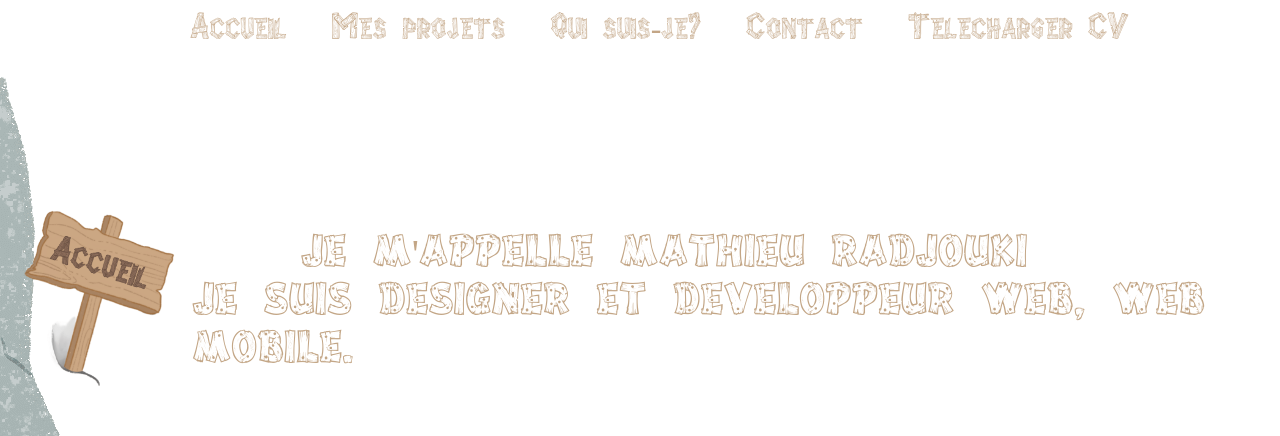
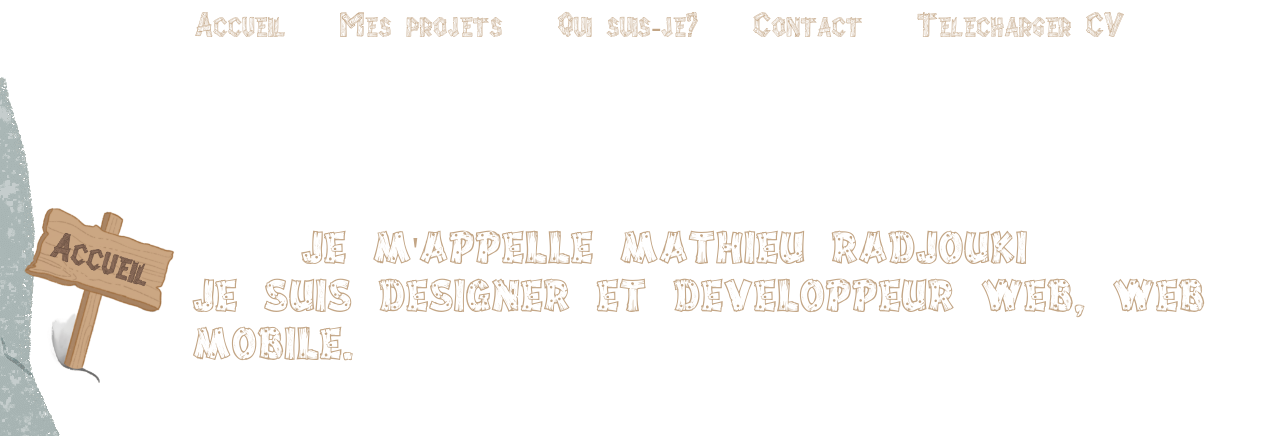
Before and after one commit to mathieuradjouki/portfolio, a PHP site: page / in a window 1280 px wide. Shown: the top 436 px of the page. Run offline with PHP 8.4, Linux system fonts and the light colour scheme; style sheets or scripts are compiled from the project's sources; some web fonts are replaced.

Commit message:
update link

```diff
--- a/assets/sass/composants/_header.scss
+++ b/assets/sass/composants/_header.scss
@@ -1,4 +1,5 @@
 @import "../base/typo";
+@import "../utils/variables";
 
 /*header*/
 header{
@@ -8,13 +9,16 @@ header{
         margin: auto;
         ul{
             font-family: 'alphawoodregular';
-            font-size: 2rem;
+            font-size: 30px;
             text-decoration: none;
             list-style: none;
             display: flex;
             justify-content: space-around;
             a{
                 color: #C3A686;
+                &:hover{
+                    color: $darkbrown;
+                }
             }
         }
     }
```
